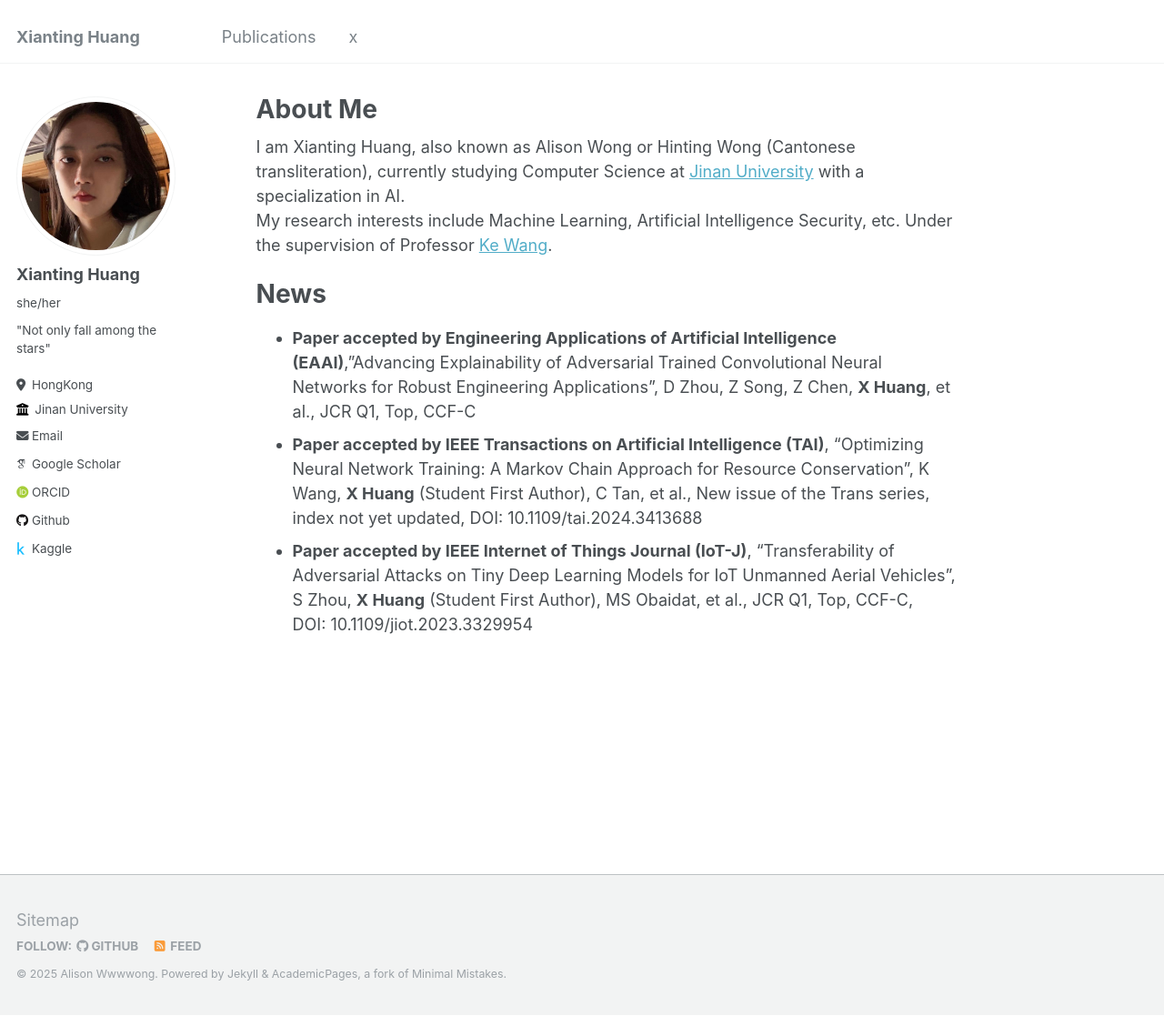
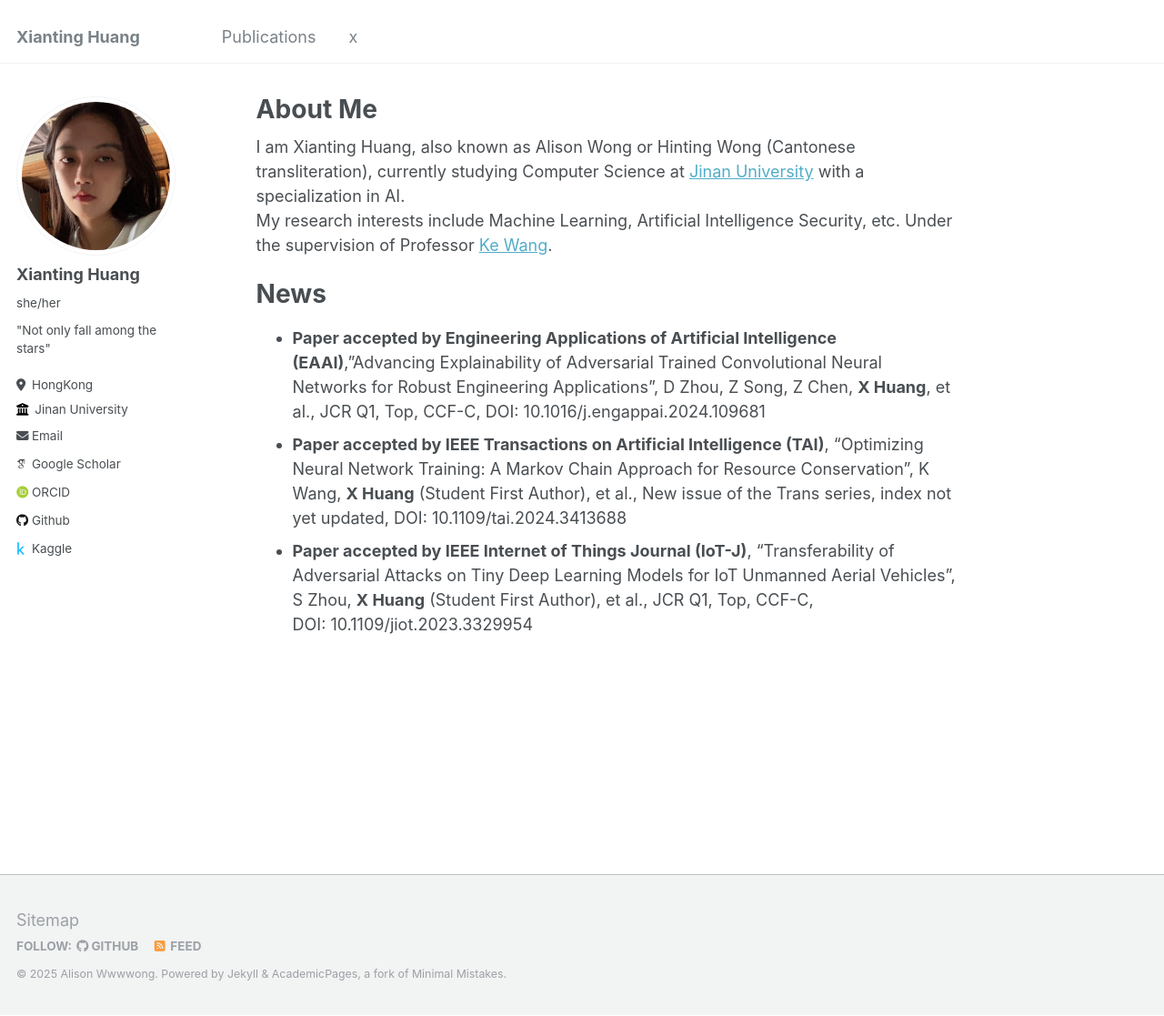
Before and after one commit to AlisonWWWong/my-academic-profile, a Jekyll site: the page built from _pages/about.md, in a window 1280 px wide and 1117 px high. Shown: the whole window at 91% size. Built offline with Jekyll 4.4.1, drawn with Linux system fonts in a browser that asks for light colours; some web fonts are replaced.

Commit message:
Update about.md

```diff
--- a/_pages/about.md
+++ b/_pages/about.md
@@ -15,6 +15,6 @@ My research interests include Machine Learning, Artificial Intelligence Security
 
 News
 ======
-* **Paper accepted by Engineering Applications of Artificial Intelligence (EAAI)**,"Advancing Explainability of Adversarial Trained Convolutional Neural Networks for Robust Engineering Applications", D Zhou, Z Song, Z Chen, **X Huang**, et al., JCR Q1, Top, CCF-C
-* **Paper accepted by IEEE Transactions on Artificial Intelligence (TAI)**, "Optimizing Neural Network Training: A Markov Chain Approach for Resource Conservation", K Wang, **X Huang** (Student First Author), C Tan, et al., New issue of the Trans series, index not yet updated, DOI: 10.1109/tai.2024.3413688
-* **Paper accepted by IEEE Internet of Things Journal (IoT-J)**, "Transferability of Adversarial Attacks on Tiny Deep Learning Models for IoT Unmanned Aerial Vehicles", S Zhou, **X Huang** (Student First Author), MS Obaidat, et al., JCR Q1, Top, CCF-C, DOI: 10.1109/jiot.2023.3329954
+* **Paper accepted by Engineering Applications of Artificial Intelligence (EAAI)**,"Advancing Explainability of Adversarial Trained Convolutional Neural Networks for Robust Engineering Applications", D Zhou, Z Song, Z Chen, **X Huang**, et al., JCR Q1, Top, CCF-C, DOI: 10.1016/j.engappai.2024.109681
+* **Paper accepted by IEEE Transactions on Artificial Intelligence (TAI)**, "Optimizing Neural Network Training: A Markov Chain Approach for Resource Conservation", K Wang, **X Huang** (Student First Author), et al., New issue of the Trans series, index not yet updated, DOI: 10.1109/tai.2024.3413688
+* **Paper accepted by IEEE Internet of Things Journal (IoT-J)**, "Transferability of Adversarial Attacks on Tiny Deep Learning Models for IoT Unmanned Aerial Vehicles", S Zhou, **X Huang** (Student First Author), et al., JCR Q1, Top, CCF-C, DOI: 10.1109/jiot.2023.3329954
```
